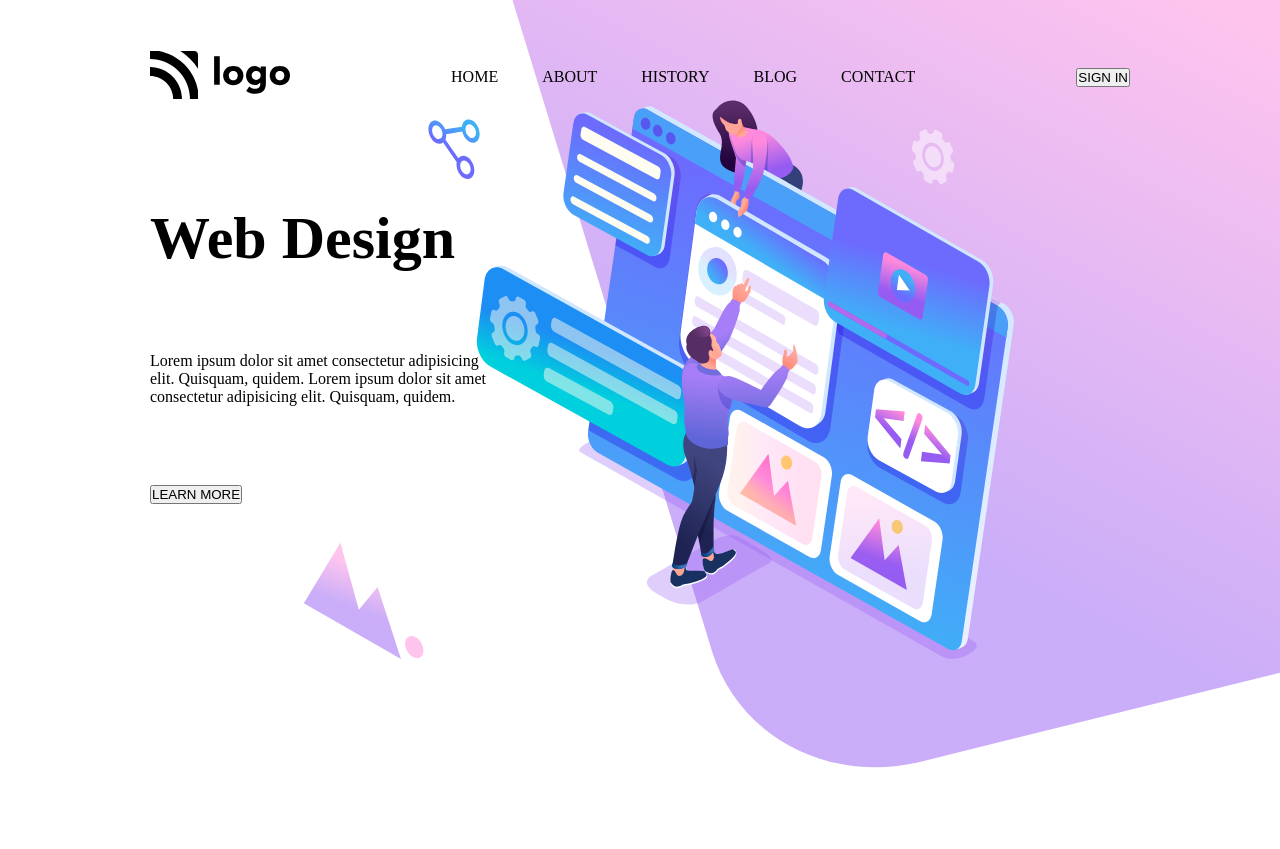
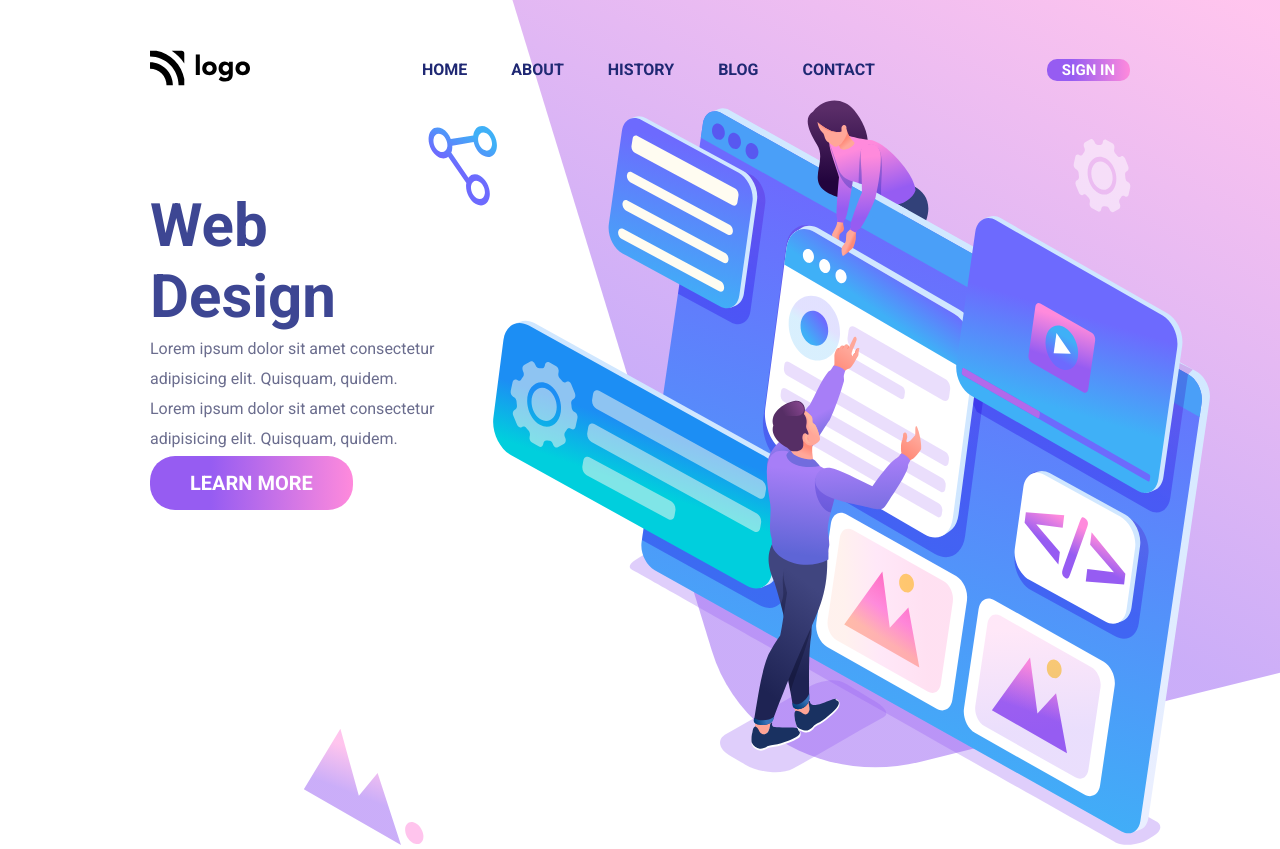
Before and after one commit to sub1120/landing-page-8, a plain HTML site: page index.html in a window 1280 px wide. Before the commit the page ends 800 px from the top, so only its background shows below. Drawn offline with Linux system fonts and the light colour scheme.

Commit message:
update styles and fonts

```diff
--- a/css/style.css
+++ b/css/style.css
@@ -1,3 +1,5 @@
+@import url('https://fonts.googleapis.com/css2?family=Roboto:wght@400;700&display=swap');
+
 * {
     padding: 0px;
     margin:0px;
@@ -12,6 +14,7 @@ body{
 
 .main{
     margin:50px 150px;
+    font-family: 'Roboto', sans-serif;
 }
 
 .header {
@@ -19,15 +22,22 @@ body{
     flex-direction: row;
     justify-content: space-between;
     align-items: center;
+    font-weight: 700;
+}
+
+.logo img{
+    width: 100px;
 }
 
 .nav-item{
     display: inline;
     margin:0px 20px;
+    color:#1F2873;
 }
 
 .heading{
     font-size: 30px;
+    color:#3D4693;
 }
 
 .content{
@@ -38,8 +48,8 @@ body{
     display: flex;
     flex-direction: column;
     justify-content: space-between;
-    height: 300px;
-    width: 35%;
+    height: 320px;
+    width: 30%;
 }
 
 .bg{
@@ -49,5 +59,32 @@ body{
 }
 
 img[alt="intro-img"] {
-    width: 60%;
+    width: 80%;
 }
+
+.about p{
+    line-height: 30px;
+    color: #6B6D8E;
+}
+
+.signin button{
+    padding:2px 15px;
+    font-family: unset;
+    font-weight: 700;
+    font-size: 15px;
+    border:none;
+    border-radius: 10px;
+    background:linear-gradient(90deg, #965CF2 30%, #FF8ADC);
+    color:#ffffff;
+}
+
+.learn-more button{
+    padding:15px 40px;
+    font-family: unset;
+    font-weight: 700;
+    font-size: 20px;
+    border:none;
+    border-radius: 25px;
+    background:linear-gradient(90deg, #965CF2 30%, #FF8ADC);
+    color:#ffffff;
+}
```
